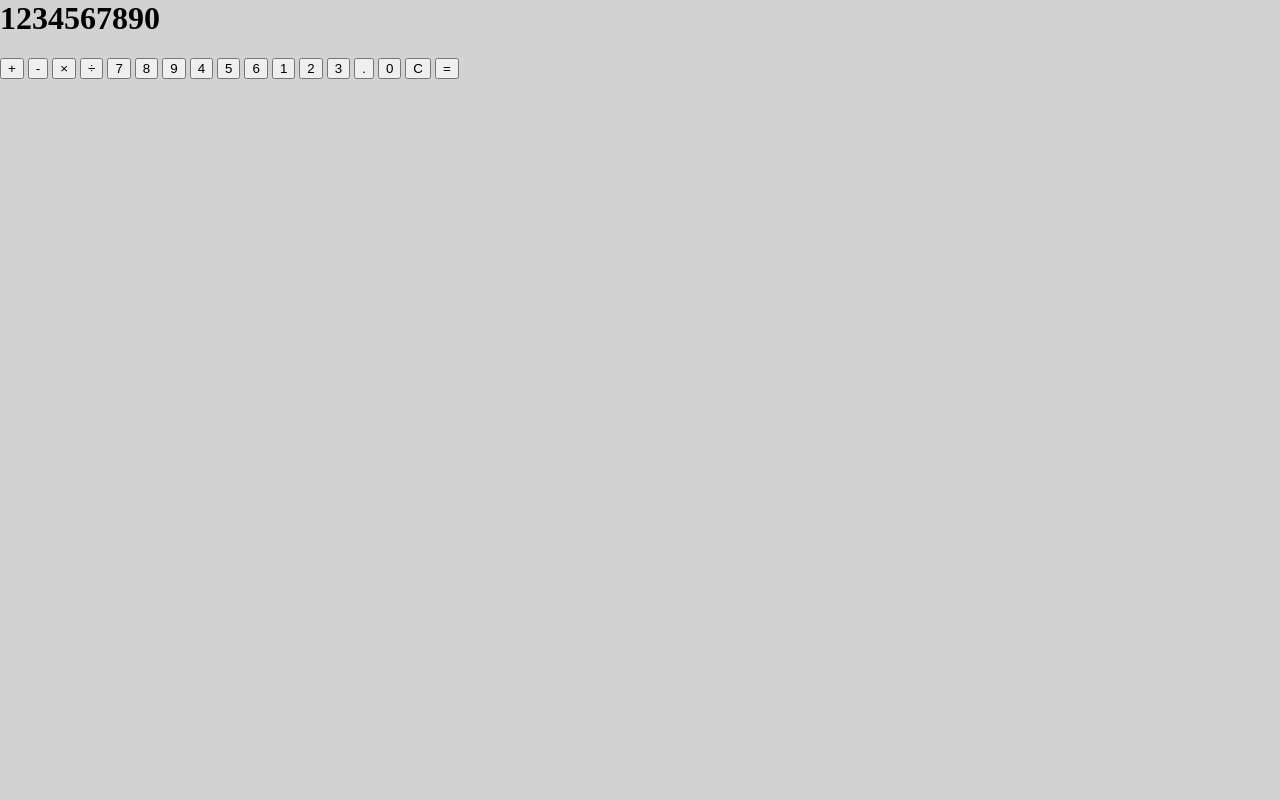
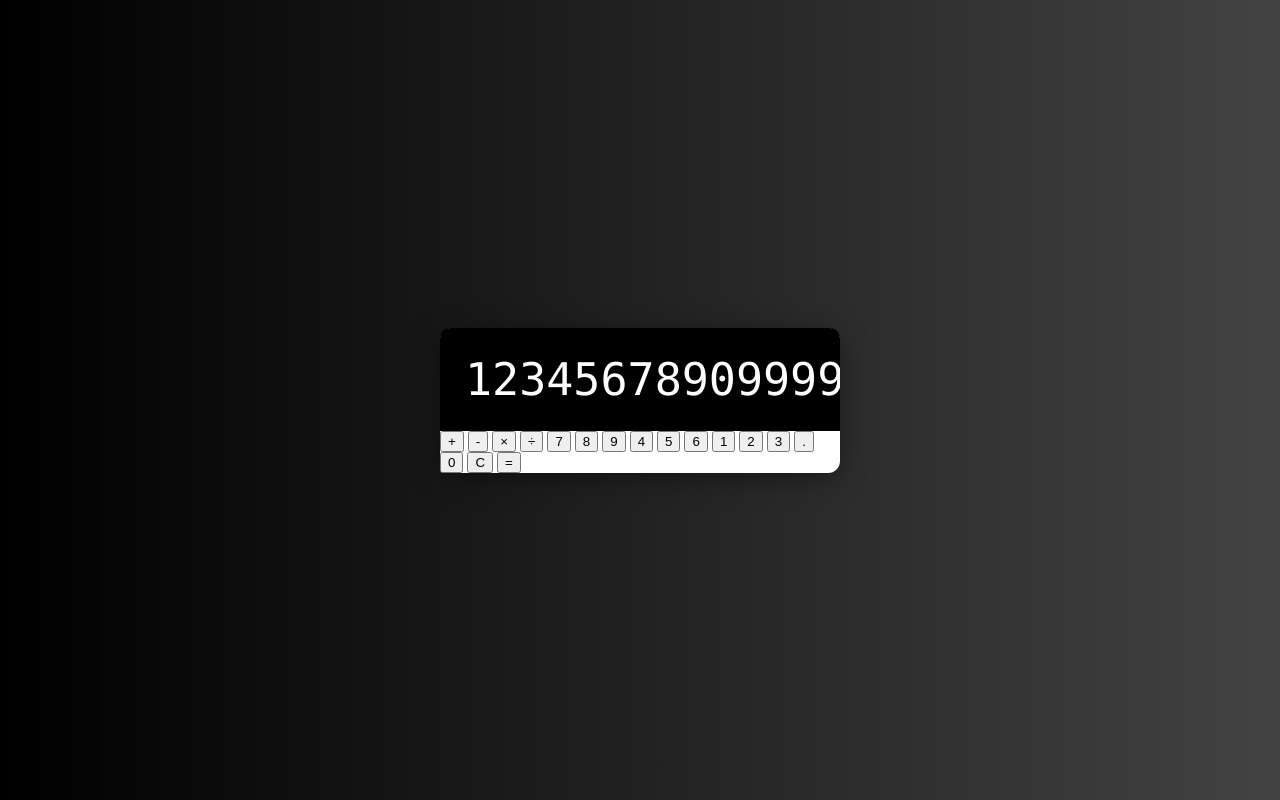
Before and after one commit to lihuang-zheng/basic-calculator, a plain HTML site: page index.html in a window 1280 px wide. Drawn offline with Linux system fonts and the light colour scheme.

Commit message:
added visual to the basic calculator.

```diff
--- a/index.html
+++ b/index.html
@@ -12,7 +12,7 @@
     <div class="calculator">
         <!-- Display -->
         <div class="calculator-display">
-            <h1>1234567890</h1>
+            <h1>12345678909999999999999999999999999999999</h1>
         </div>
         <!-- Buttons -->
         <div class="calculator-button">
--- a/style.css
+++ b/style.css
@@ -5,5 +5,60 @@ html {
 body {
     margin: 0;
     min-height: 100vh;
-    background: #c6c6c6c6;
+
+    display: flex;
+    justify-content: center;
+    align-items: center;
+
+    background: linear-gradient(to right, #000000, #434343);
 }
+
+.calculator {
+    width: 400px;
+    border-radius: 12px;
+
+    background: white;
+    box-shadow: 0 5px 30px -5px rgba(0, 0, 0, 0.6);
+}
+
+.calculator-display {
+    margin: 0;
+    border-radius: 10px 10px 0 0;
+
+    display: flex;
+    align-items: center;
+    justify-content: flex-end;
+
+    background: black;
+    color: white;
+}
+
+.calculator-display h1 {
+    margin: 0;
+    padding: 25px;
+
+    font-size: 45px;
+    font-family: "Lucida Console", sans-serif;
+    font-weight: 100;
+    overflow-x: auto;
+}
+
+/* Custom Scrollbar */
+
+::-webkit-scrollbar {
+    width: 10px;
+}
+
+
+::-webkit-scrollbar-track {
+    background: #f1f1f1;
+}
+
+::-webkit-scrollbar-thumb {
+    background: #888;
+}
+
+
+::-webkit-scrollbar-thumb:hover {
+    background: #555;
+}
```
